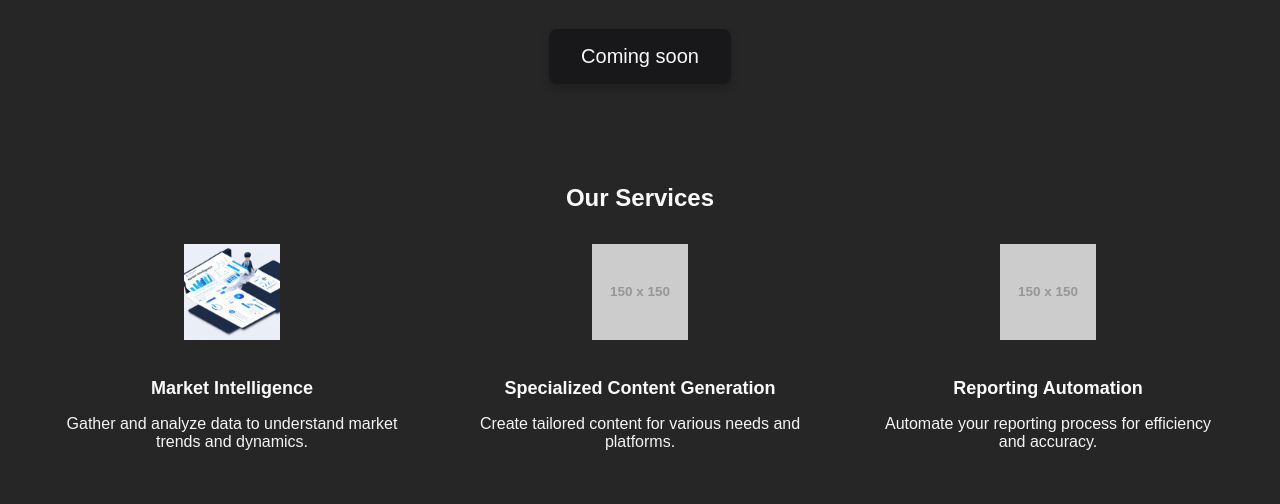
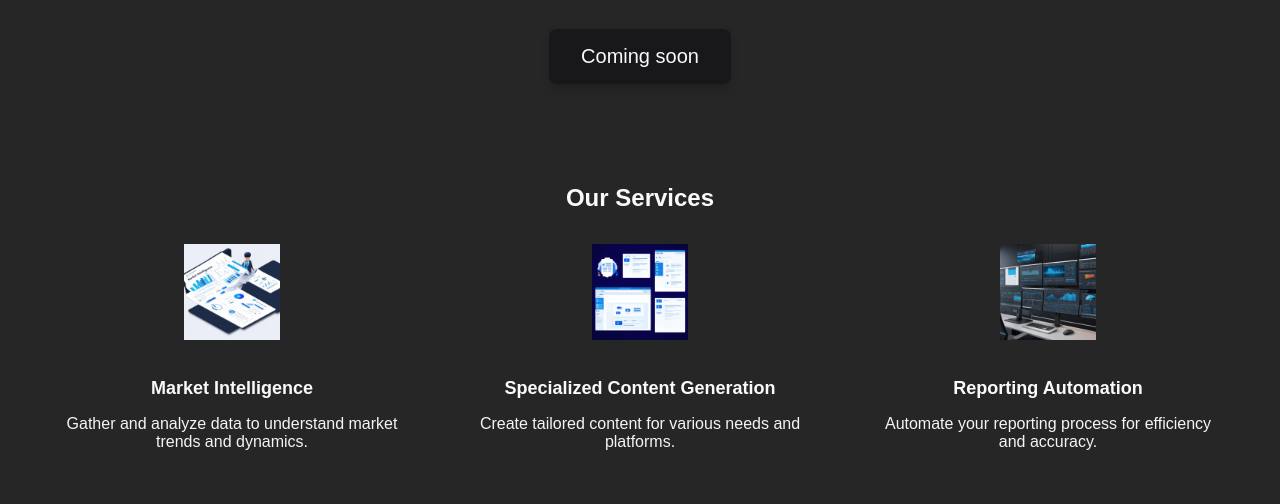
Before and after one commit to Ridicurious/Koolch, a plain HTML site: page index.html in a window 1280 px wide. Shown: the part 246-750 px from the top of the page. Drawn offline with Linux system fonts and the light colour scheme; placeholder pictures from the web are drawn by us.

Commit message:
Update index.html

```diff
--- a/index.html
+++ b/index.html
@@ -232,12 +232,12 @@
                 <p>Gather and analyze data to understand market trends and dynamics.</p>
             </div>
             <div class="service">
-                <img src="https://placehold.co/150" alt="service-2">
+                <img src="Content.jpg" alt="service-2">
                 <h3>Specialized Content Generation</h3>
                 <p>Create tailored content for various needs and platforms.</p>
             </div>
             <div class="service">
-                <img src="https://placehold.co/150" alt="service-3">
+                <img src="Reporting.jpg" alt="service-3">
                 <h3>Reporting Automation</h3>
                 <p>Automate your reporting process for efficiency and accuracy.</p>
             </div>
```
